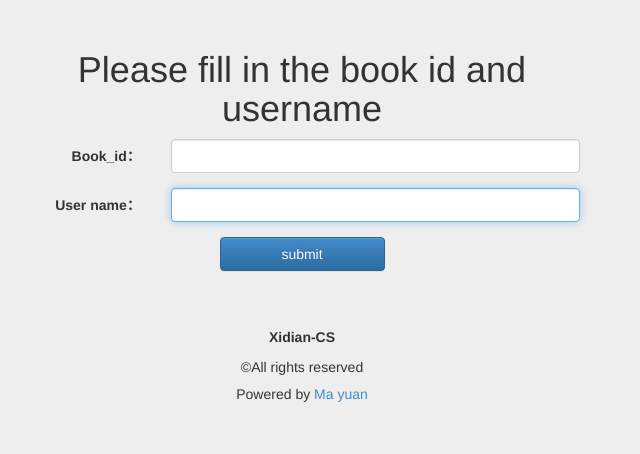
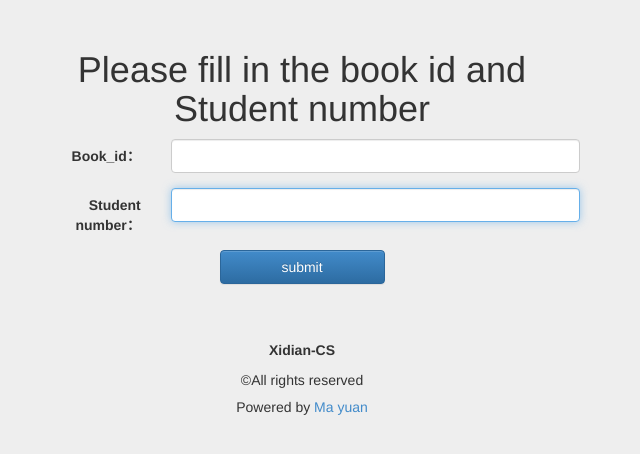
Before and after one commit to Edogawa-Konan/code_in_school, a Django app: page /borrowe/ in a window 1280 px wide. Shown: the part 292-746 px from the top of the page, without its empty margins (338-978 px from the left). Run offline with Django 3.2, Linux system fonts and the light colour scheme; some libraries are stand-ins or nearby versions.

Commit message:
2017/11/17/21:37

```diff
--- a/LibraryManagement/management/urls.py
+++ b/LibraryManagement/management/urls.py
@@ -9,7 +9,7 @@ urlpatterns = [
     url(r'^set_password/$', views.set_password, name='set_password'),
     url(r'^add_book/$', views.add_book, name='add_book'),
     url(r'^add_book_by_ISBN/$',views.add_book_by_ISBN,name='add_book_by_ISBN'),
-    url(r'^add_img/$', views.add_img, name='add_img'),
+    # url(r'^add_img/$', views.add_img, name='add_img'),
     url(r'^borrowe/$',views.borrowe,name='borrowe'),
     url(r'^modify_fine/$',views.modify_fine,name='modify_fine'),
     url(r'^return_book/$',views.return_book,name='return_book'),
--- a/LibraryManagement/management/utils.py
+++ b/LibraryManagement/management/utils.py
@@ -31,7 +31,7 @@ def Init():
 
     # print('time_delta',time_delta)
 
-    if time_delta.days==1:
+    if time_delta.days >= 1:
         with open("E:\\code_in_school\\LibraryManagement\\config.json", 'w') as f:
             json.dump({'unit': unit, 'time': stamp+timedelta(days=1)}, f, cls=DateTimeEncoder)
 
--- a/LibraryManagement/management/views.py
+++ b/LibraryManagement/management/views.py
@@ -395,36 +395,39 @@ def edit_user(request,user_pk):
 def del_user(request):
     user_pk=request.GET.get('user_id')
     item=MyUser.objects.get(pk=user_pk)
-    item.user.delete() #别忘记删除User表的表项
-    item.delete()
-    return HttpResponseRedirect(reverse('check_user'))
+    if BorrowInfo.objects.filter(brower_id=item.id) != None:
+        return render(request, 'management/error.html',
+                      {'message': 'The user still has not returned the book, can not be deleted'})
+    else:
+        item.user.delete()  # 别忘记删除User表的表项
+        item.delete()
+        return HttpResponseRedirect(reverse('check_user'))
 
 
-
-@user_passes_test(permission_check)
-def add_img(request):
-    user = request.user
-    state = None
-    if request.method == 'POST':
-        try:
-            new_img = Img(
-                    name=request.POST.get('name', ''),
-                    img=request.FILES.get('img', ''),
-                    book=Book.objects.get(pk=request.POST.get('book', ''))
-            )
-            new_img.save()
-        except Book.DoesNotExist as e:
-            state = 'error'
-            print(e)
-        else:
-            state = 'success'
-    content = {
-        'user': user,
-        'state': state,
-        'book_list': Book.objects.all().distinct(),
-        'active_menu': 'add_img',
-    }
-    return render(request, 'management/add_img.html', content)
+# @user_passes_test(permission_check)
+# def add_img(request):
+#     user = request.user
+#     state = None
+#     if request.method == 'POST':
+#         try:
+#             new_img = Img(
+#                     name=request.POST.get('name', ''),
+#                     img=request.FILES.get('img', ''),
+#                     book=Book.objects.get(pk=request.POST.get('book', ''))
+#             )
+#             new_img.save()
+#         except Book.DoesNotExist as e:
+#             state = 'error'
+#             print(e)
+#         else:
+#             state = 'success'
+#     content = {
+#         'user': user,
+#         'state': state,
+#         'book_list': Book.objects.all().distinct(),
+#         'active_menu': 'add_img',
+#     }
+#     return render(request, 'management/add_img.html', content)
 
 @user_passes_test(permission_check)
 def modify_fine(request):
--- a/LibraryManagement/templates/management/borrow.html
+++ b/LibraryManagement/templates/management/borrow.html
@@ -22,7 +22,7 @@
 
                 <form method="POST" role="form" class="form-horizontal">
                     {% csrf_token %}
-                    <h1 class="form-signin-heading text-center">Please fill in the book id and username</h1>
+                    <h1 class="form-signin-heading text-center">Please fill in the book id and Student number</h1>
 
                     <div class="form-group">
                         <label for="id_book_id" class="col-md-3 control-label">Book_id：</label>
@@ -32,7 +32,7 @@
                     </div>
 
                     <div class="form-group">
-                        <label for="id_user_name" class="col-md-3 control-label">User name：</label>
+                        <label for="id_user_name" class="col-md-3 control-label">Student number：</label>
                         <div class="col-md-9">
                             <input type="text" class="form-control" id="id_user_name" required name="username" autofocus>
                         </div>
--- a/LibraryManagement/templates/management/return_book.html
+++ b/LibraryManagement/templates/management/return_book.html
@@ -22,7 +22,7 @@
 
                 <form method="POST" role="form" class="form-horizontal">
                     {% csrf_token %}
-                    <h1 class="form-signin-heading text-center">Please fill in the book id and username</h1>
+                    <h1 class="form-signin-heading text-center">Please fill in the book id</h1>
 
                     <div class="form-group">
                         <label for="id_book_id" class="col-md-3 control-label">Book_id：</label>
--- a/LibraryManagement/templates/management/signup.html
+++ b/LibraryManagement/templates/management/signup.html
@@ -29,11 +29,11 @@
                     <h1 class="form-signin-heading text-center">Please sign up</h1>
 
                     <div class="form-group">
-                        <label for="id_user_name" class="col-md-3 control-label">User name：</label>
+                        <label for="id_user_name" class="col-md-3 control-label">User name(Student number)：</label>
                         <div class="col-md-9">
                             <input type="text" class="form-control" id="id_user_name" required name="username"
                                    autofocus>
-                            <span class="help-block">The password can be uppercase or lowercase letters and underscores</span>
+                            <span class="help-block">Username is your student ID</span>
                         </div>
                     </div>
 
@@ -48,6 +48,7 @@
                         <label for="id_passwd" class="col-md-3 control-label">Password：</label>
                         <div class="col-md-9">
                             <input type="password" class="form-control" required name="password" id="id_passwd">
+                            <span class="help-block">The password can be uppercase or lowercase letters and underscores</span>
                         </div>
                     </div>
 
```
Also changed, not shown: LibraryManagement/templates/management/error.html (added, +18 -0 lines).
